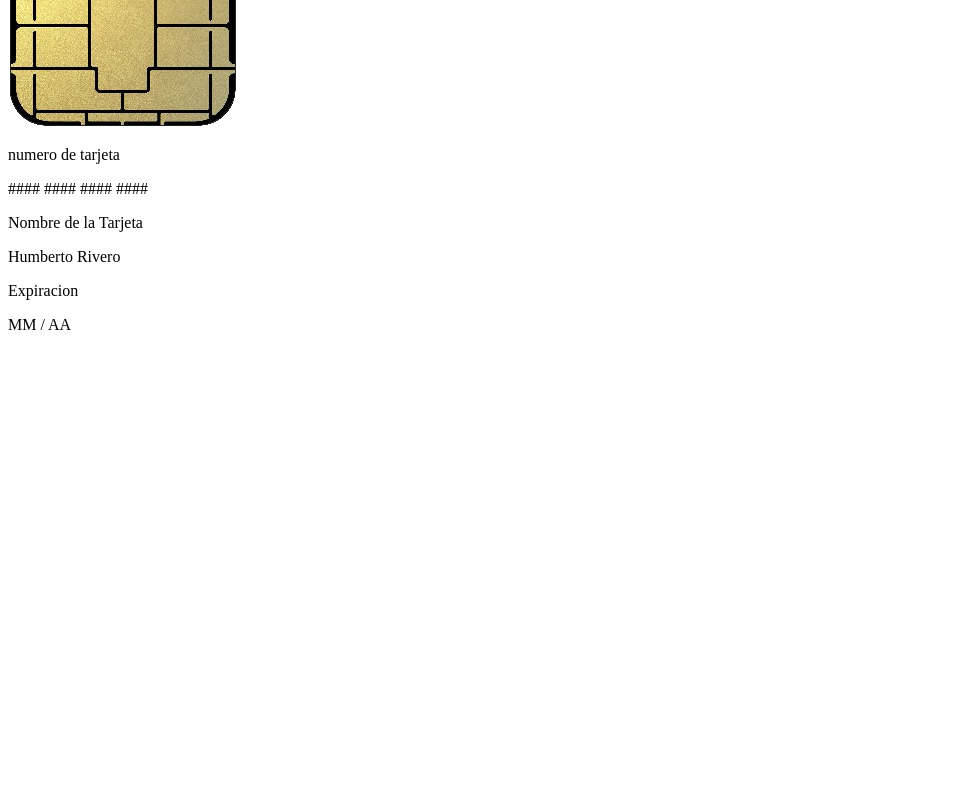
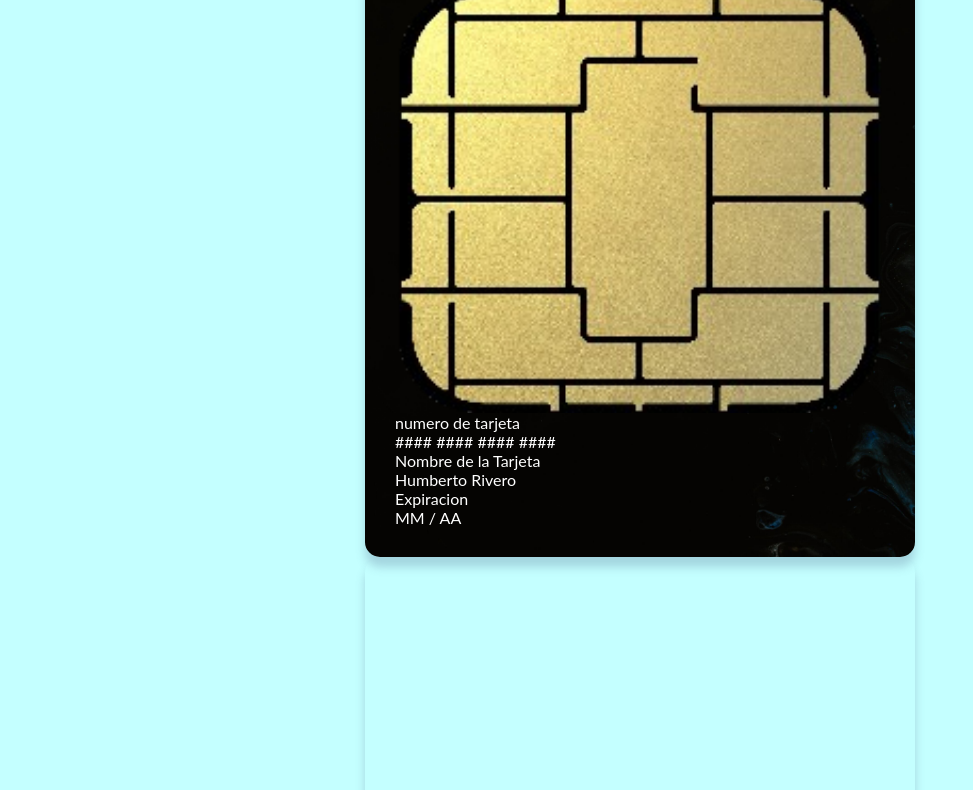
Before and after one commit to danieldamian09/formulariodinamico, a plain HTML site: page index.html in a window 1280 px wide. Shown: the part 395-1185 px from the top of the page, without its empty margins (0-973 px from the left). Before the commit the page ends 800 px from the top, so only its background shows below. Drawn offline with Linux system fonts and the light colour scheme; a web font is replaced by a local one.

Commit message:
nuevos cambio

```diff
--- a/css/estilos.css
+++ b/css/estilos.css
@@ -0,0 +1,57 @@
+*{
+    padding: 0;
+    margin: 0;
+    box-sizing: border-box;
+}
+
+body{
+    background: #c4ffff;
+    font-family: 'lato', sans-serif;
+}
+
+.contenedor{
+    width: 90%;
+    max-width: 1000px;
+    padding: 40px 20px;
+    margin: auto;
+    display: flex;
+    flex-direction: column;
+    align-items: center;
+}
+
+/* ---------ESTILOS DE LAS TARJETAS ---------*/
+
+.tarjeta{
+    width: 100%;
+    max-width: 550px;
+    position: relative;
+    color: #fff;
+    transition: .3s ease all;
+    transform: rotateY(0deg);
+    transform-style: preserve-3d;
+    cursor: pointer;
+    z-index: 2;
+
+}
+
+.tarjeta.active {
+    transform: rotateY(180deg);
+}
+
+.tarjeta > div{
+    padding: 30px;
+    border-radius: 15px;
+    min-height: 315px;
+    display: flex;
+    flex-direction: column;
+    justify-content: space-between;
+    box-shadow: 0 10px 10px 0 rgba(90, 116, 148, 0.3);
+}
+
+.tarjeta .delantera{
+    width: 100%;
+    background: url(../img/bg-tarjeta/bg-tarjeta-01.jpg);
+    background-size: cover;
+}
+
+/* minuto 28:04 */
--- a/index.html
+++ b/index.html
@@ -5,6 +5,7 @@
     <meta name="viewport" content="width=device-width, initial-scale=1.0">
     <title>Formulario Dinamico</title>
     <link href="https://fonts.googleapis.com/css?family=Liu+Jian+Mao+Cao&display=swap" rel="stylesheet">
+    <link rel="stylesheet" href="css/estilos.css">
 </head>
 <body>
 
@@ -12,9 +13,9 @@
         <section class="tarjeta" id="tarjeta">
             <div class="delantera">
                 <div class="logo-marca">
-                    <img src="img/logos/visa.png" alt="">
+                     <img src="img/logos/visa.png" alt="">
                 </div>
-                <img src="img/chip-tarjeta.png" class="chip" alt="">
+                     <img src="img/chip-tarjeta.png" class="chip" alt="">
                 <div class="datos">
                     <div class="grupo" id="numero">
                         <p class="label">numero de tarjeta</p>
@@ -33,9 +34,11 @@
                     </div>
                 </div>
             </div>
+
+            <div class="trasera">
+
+            </div>
         </section>
-
-
 
 
     </div>
```
